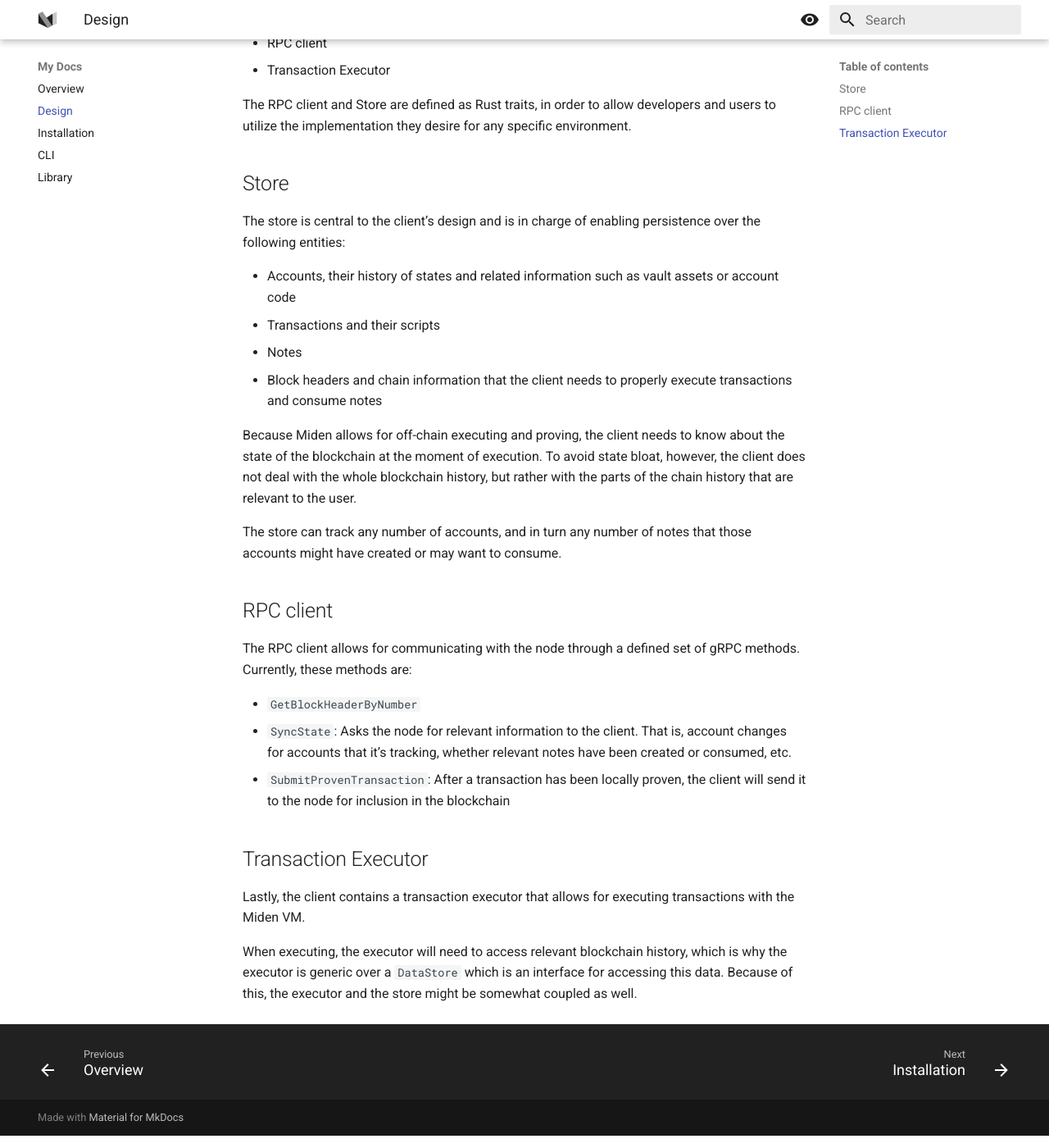
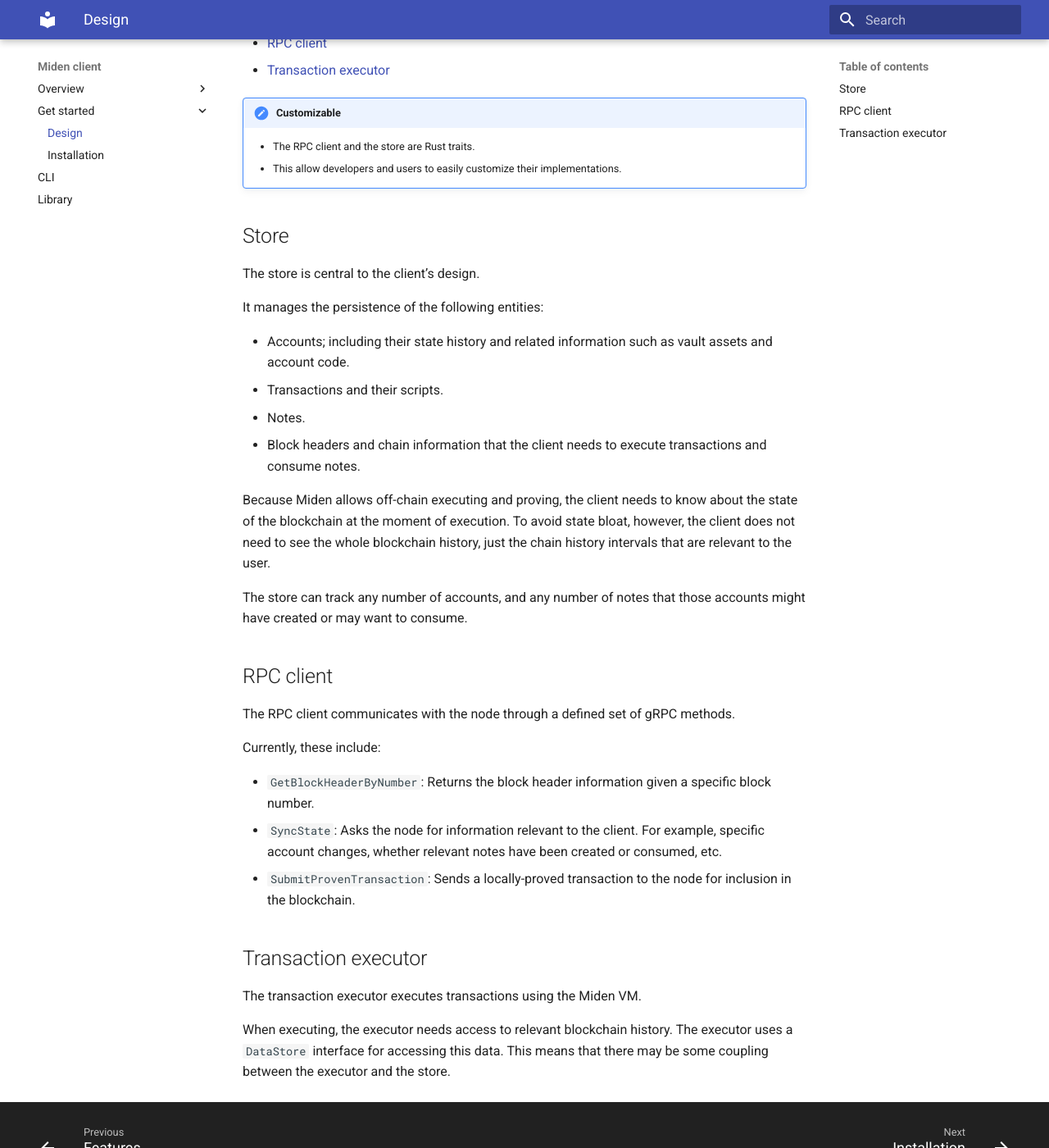
Before and after one commit to 0xPolygonMiden/miden-client, an MkDocs documentation site: the page built from docs/design.md, in a window 1280 px wide and 1400 px high, scrolled down 215 px. Shown: the whole window at 82% size. Built offline with MkDocs 1.6.1 and Material for MkDocs 9.7.7, drawn with Linux system fonts in a browser that asks for light colours; some of the changed text lies outside the part shown.

Commit message:
first chunk

```diff
--- a/docs/design.md
+++ b/docs/design.md
@@ -1,34 +1,40 @@
-The Miden client contains a few key features:
+The Miden client has the following architectural components:
 
-- Store
-- RPC client
-- Transaction Executor
+- [Store](#store)
+- [RPC client](#rpc-client)
+- [Transaction executor](#transaction-executor)
 
-The RPC client and Store are defined as Rust traits, in order to allow developers and users to utilize the implementation they desire for any specific environment.
+!!! important "Customizable"
+    - The RPC client and the store are Rust traits.
+    - This allow developers and users to easily customize their implementations.
 
 ## Store
 
-The store is central to the client's design and is in charge of enabling persistence over the following entities:
+The store is central to the client's design.
 
-- Accounts, their history of states and related information such as vault assets or account code
-- Transactions and their scripts
-- Notes
-- Block headers and chain information that the client needs to properly execute transactions and consume notes
+It manages the persistence of the following entities:
 
-Because Miden allows for off-chain executing and proving, the client needs to know about the state of the blockchain at the moment of execution. To avoid state bloat, however, the client does not deal with the whole blockchain history, but rather with the parts of the chain history that are relevant to the user.
+- Accounts; including their state history and related information such as vault assets and account code.
+- Transactions and their scripts.
+- Notes.
+- Block headers and chain information that the client needs to execute transactions and consume notes.
 
-The store can track any number of accounts, and in turn any number of notes that those accounts might have created or may want to consume.
+Because Miden allows off-chain executing and proving, the client needs to know about the state of the blockchain at the moment of execution. To avoid state bloat, however, the client does not need to see the whole blockchain history, just the chain history intervals that are relevant to the user.
+
+The store can track any number of accounts, and any number of notes that those accounts might have created or may want to consume.
 
 ## RPC client
 
-The RPC client allows for communicating with the node through a defined set of gRPC methods. Currently, these methods are:
+The RPC client communicates with the node through a defined set of gRPC methods.
 
-- `GetBlockHeaderByNumber`
-- `SyncState`: Asks the node for relevant information to the client. That is, account changes for accounts that it's tracking, whether relevant notes have been created or consumed, etc.
-- `SubmitProvenTransaction`: After a transaction has been locally proven, the client will send it to the node for inclusion in the blockchain
+Currently, these include:
 
-## Transaction Executor
+- `GetBlockHeaderByNumber`: Returns the block header information given a specific block number.
+- `SyncState`: Asks the node for information relevant to the client. For example, specific account changes, whether relevant notes have been created or consumed, etc.
+- `SubmitProvenTransaction`: Sends a locally-proved transaction to the node for inclusion in the blockchain.
 
-Lastly, the client contains a transaction executor that allows for executing transactions with the Miden VM.
+## Transaction executor
 
-When executing, the executor will need to access relevant blockchain history, which is why the executor is generic over a `DataStore` which is an interface for accessing this data. Because of this, the executor and the store might be somewhat coupled as well.
+The transaction executor executes transactions using the Miden VM.
+
+When executing, the executor needs access to relevant blockchain history. The executor uses a `DataStore` interface for accessing this data. This means that there may be some coupling between the executor and the store.
--- a/mkdocs.yml
+++ b/mkdocs.yml
@@ -1,24 +1,6 @@
-site_name: My Docs
+site_name: Miden client
 theme:
   name: material
-  palette:
-      # Palette toggle for light mode
-      - scheme: default
-        primary: white
-        accent: purple
-        toggle:
-          icon: material/eye
-          name: Switch to dark mode
-      # Palette toggle for dark mode
-      - scheme: slate
-        primary: black
-        accent: purple
-        toggle:
-          icon: material/eye-outline
-          name: Switch to light mode
-  icon:
-    logo: logo
-    repo: repo
   features:
     - search.suggest
     - search.highlight
@@ -40,9 +22,12 @@
 
 
 nav:
-  - Overview: index.md
-  - Design: design.md
-  - Installation: installation.md
+  - Overview:
+      - Overview: index.md
+      - Features: features.md
+  - Get started:
+      - Design: design.md
+      - Installation: installation.md
   - CLI: 'cli.md'
   - Library: 'library.md'
 
@@ -83,13 +68,6 @@
 plugins:
   - search
   - open-in-new-tab
-  - git-revision-date-localized:
-      fallback_to_build_date: true
-      strict: false
-      exclude:
-        - index.md
-  - git-authors:
-      show_contribution: true
 
 validation:
   absolute_links: warn
```
Also changed, not shown: docs/features.md (added, +19 -0 lines), docs/index.md (+8 -24 lines), docs/installation.md (+31 -19 lines), 1 other file.
